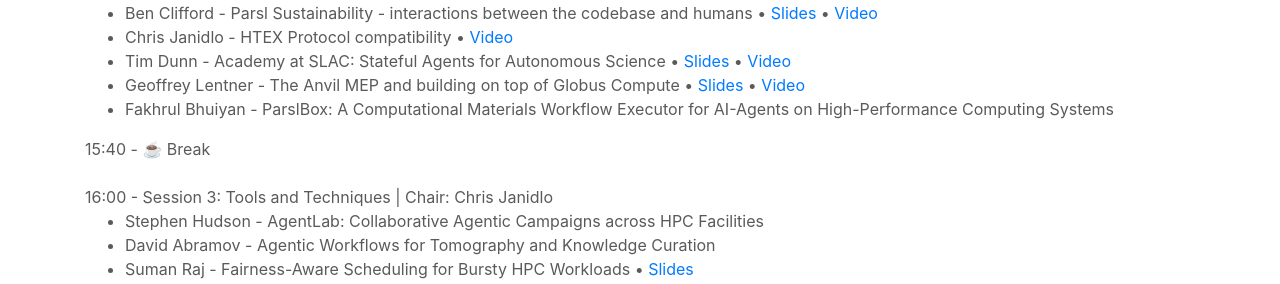
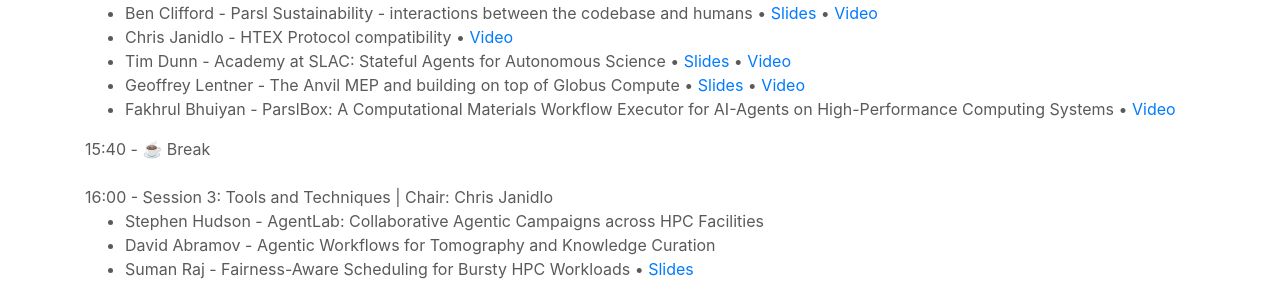
Before and after one commit to Parsl/parsl.github.io, a Jekyll site: the page built from parslfest/apex2026.html, in a window 1280 px wide and 900 px high, scrolled down 922 px. Shown: the part 161-445 px from the top of the window. Built offline with Jekyll 4.4.1, drawn with Linux system fonts in a browser that asks for light colours.

Commit message:
Add Fakhrul video

```diff
--- a/parslfest/apex2026.html
+++ b/parslfest/apex2026.html
@@ -82,7 +82,7 @@
 <li>Chris Janidlo - HTEX Protocol compatibility  • <a href="https://youtu.be/R4vzdu6fh9M">Video</a>  </li>
 <li>Tim Dunn - Academy at SLAC: Stateful Agents for Autonomous Science • <a href="2026/dunn-academy-at-slac.pdf" target="_blank">Slides</a>   • <a href="https://youtu.be/-BYitK8w28o">Video</a> </li>
 <li>Geoffrey Lentner - The Anvil MEP and building on top of Globus Compute • <a href="2026/geoffrey_anvil_mep_2026_apex.pdf" target="_blank">Slides</a>  • <a href="https://youtu.be/Li12ZWFfjb4">Video</a> </li>
-<li>Fakhrul Bhuiyan - ParslBox: A Computational Materials Workflow Executor for AI-Agents on High-Performance Computing Systems</li>
+<li>Fakhrul Bhuiyan - ParslBox: A Computational Materials Workflow Executor for AI-Agents on High-Performance Computing Systems  • <a href="https://youtu.be/hb_ShxtNhcg">Video</a> </li>
 </ul>
 
 15:40 - ☕️ Break  <br /><br />
```
